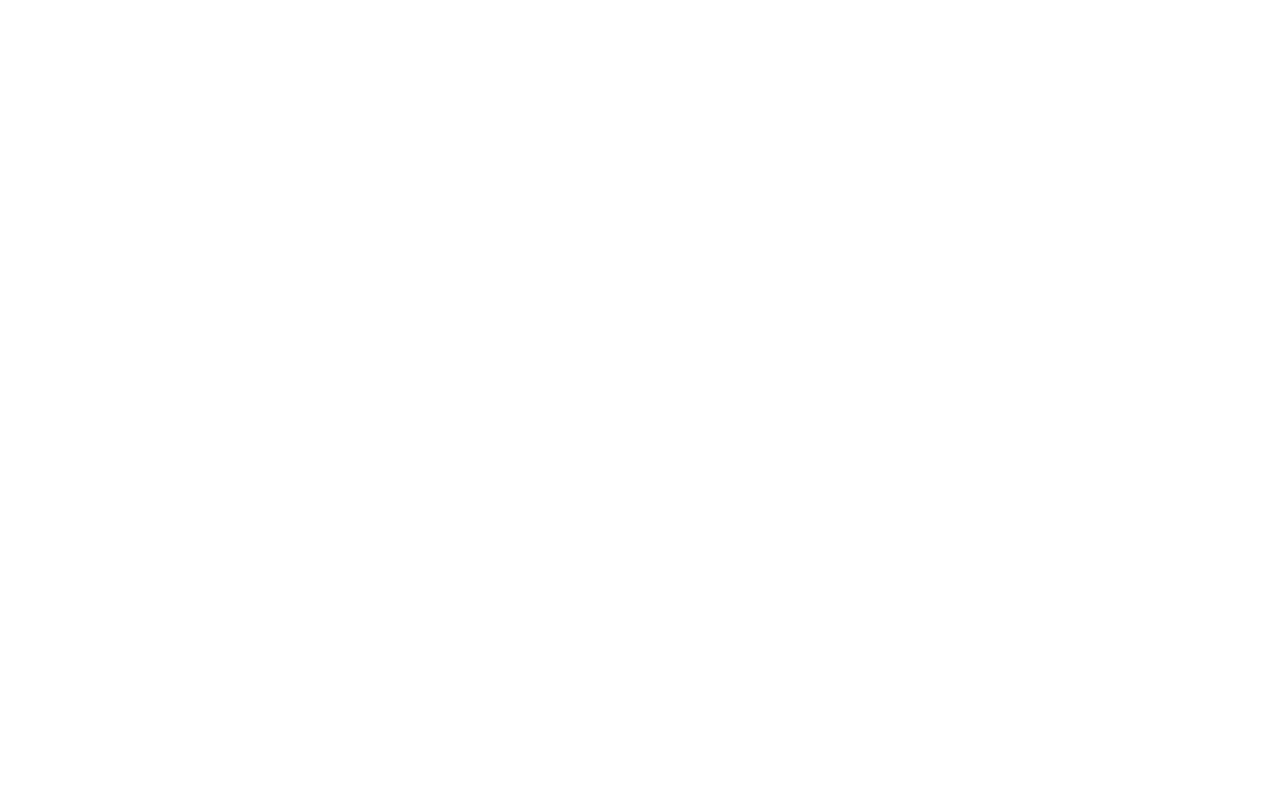
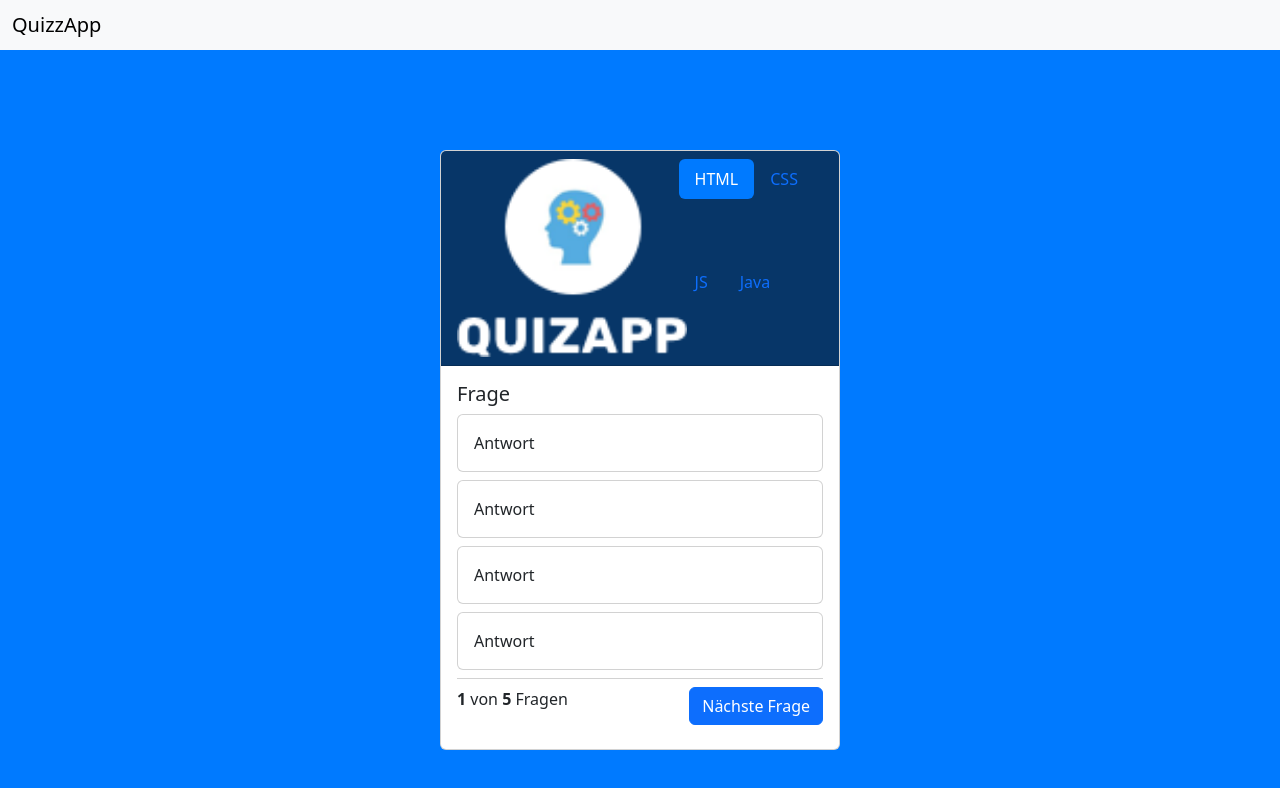
Before and after one commit to Raifiki/Quizapp, a plain HTML site: page code/index.html in a window 1280 px wide. Drawn offline with nearby package versions, Linux system fonts and the light colour scheme.

Commit message:
Add first version of Quizz Card with bootstrap

```diff
--- a/code/index.html
+++ b/code/index.html
@@ -3,7 +3,7 @@
 
 <head>
     <!-- title -->
-    <title>Quizz</title>
+    <title>QuizzApp</title>
 
     <!-- icon -->
     <link class="flavicon" rel="icon" href="">
@@ -18,21 +18,78 @@
     <meta name="viewport" content="width=device-width, initial-scale=1.0">
 
     <!-- include style -->
-    <link rel="stylesheet" href="node_modules/bootstrap/dist/css/bootstrap.min.css">
     <link rel="stylesheet" href="style.css">
+    <link href="https://cdn.jsdelivr.net/npm/bootstrap@5.3.0-alpha3/dist/css/bootstrap.min.css" rel="stylesheet"
+        integrity="sha384-KK94CHFLLe+nY2dmCWGMq91rCGa5gtU4mk92HdvYe+M/SXH301p5ILy+dN9+nJOZ" crossorigin="anonymous">
 
     <!-- include script -->
     <script src="script.js"></script>
-
+    <script src="https://cdn.jsdelivr.net/npm/bootstrap@5.3.0-alpha3/dist/js/bootstrap.bundle.min.js"
+        integrity="sha384-ENjdO4Dr2bkBIFxQpeoTz1HIcje39Wm4jDKdf19U8gI4ddQ3GYNS7NTKfAdVQSZe"
+        crossorigin="anonymous"></script>
 </head>
 
 <body>
     <header>
-        <!-- Header content -->
+        <nav class="navbar bg-body-tertiary">
+            <div class="container-fluid">
+                <span class="navbar-brand mb-0 h1">QuizzApp</span>
+            </div>
+        </nav>
     </header>
+
     <main>
-        <!-- main content -->
+        <div class="card quiz-card">
+            <div class="card-header">
+                <img src="img/logo.png" class="card-img-top" alt="...">
+                <ul class="nav nav-pills card-header-tabs">
+                    <li class="nav-item">
+                        <a class="nav-link active" aria-current="true" href="#">HTML</a>
+                    </li>
+                    <li class="nav-item">
+                        <a class="nav-link" aria-current="true" href="#">CSS</a>
+                    </li>
+                    <li class="nav-item">
+                        <a class="nav-link" aria-current="true" href="#">JS</a>
+                    </li>
+                    <li class="nav-item">
+                        <a class="nav-link" aria-current="true" href="#">Java</a>
+                    </li>
+                </ul>
+            </div>
+
+            <div class="card-body">
+                <h5 class="card-title">Frage</h5>
+                <div class="card mb-2">
+                    <div class="card-body">
+                        Antwort
+                    </div>
+                </div>
+                <div class="card mb-2">
+                    <div class="card-body">
+                        Antwort
+                    </div>
+                </div>
+                <div class="card mb-2">
+                    <div class="card-body">
+                        Antwort
+                    </div>
+                </div>
+                <div class="card mb-2">
+                    <div class="card-body">
+                        Antwort
+                    </div>
+                </div>
+
+                <div class="card-footer d-flex justify-content-between">
+                    <span><b>1</b> von  <b>5</b> Fragen </span>
+                    <button class="btn btn-primary">Nächste Frage</button>
+                </div>
+
+            </div>
+        </div>
     </main>
+
     <footer>
         <!-- footer content -->
     </footer>
--- a/code/style.css
+++ b/code/style.css
@@ -0,0 +1,26 @@
+main{
+    background-color: #007aff !important;
+    min-height: 100vh;
+    display: flex;
+    justify-content: center;
+    align-items: center;
+}
+
+.card-header{
+    background-color: #073668 !important;
+    display: flex;
+}
+
+.active{
+    background-color: #007aff !important;
+}
+
+.quiz-card {
+    width: 25rem;
+}
+
+.card-footer{
+    padding-left: 0 !important;
+    padding-right: 0 !important;
+    background-color: unset !important;
+}
```
Also changed, not shown: code/img/logo.png (added).
